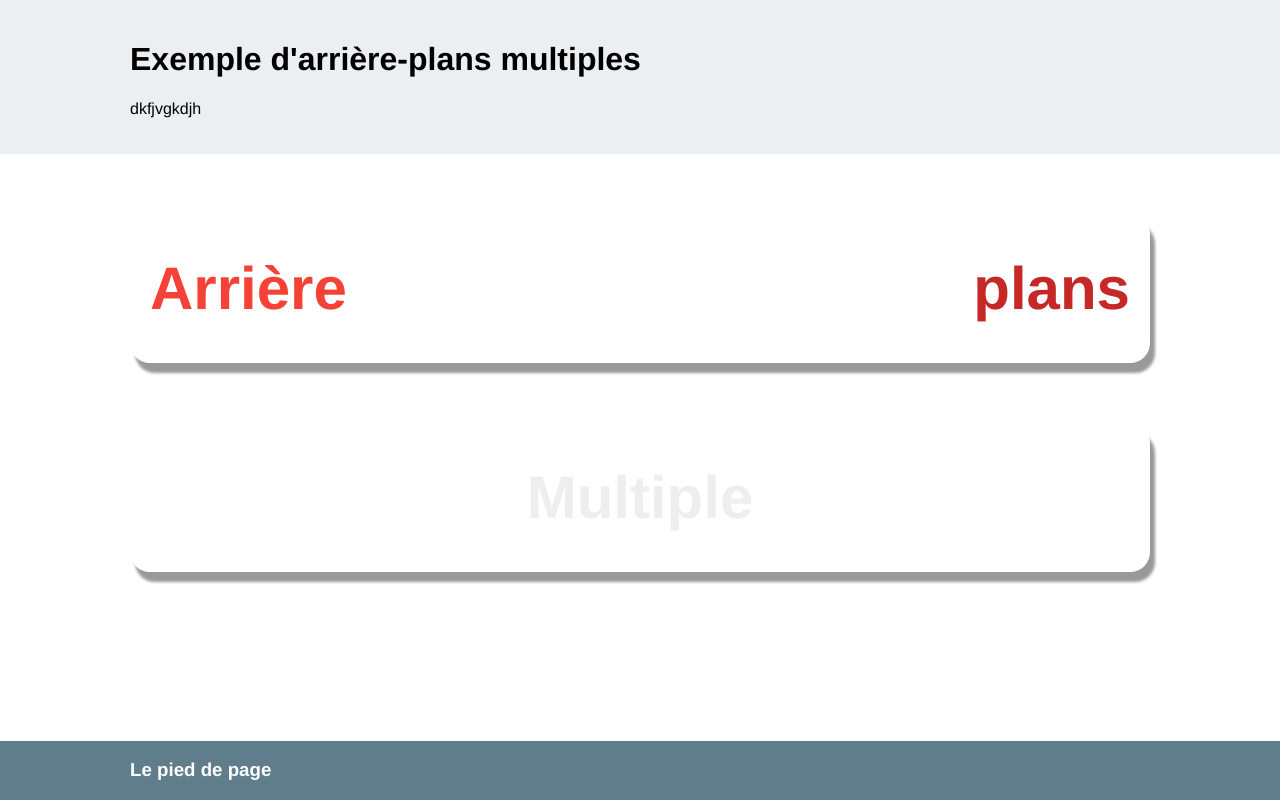
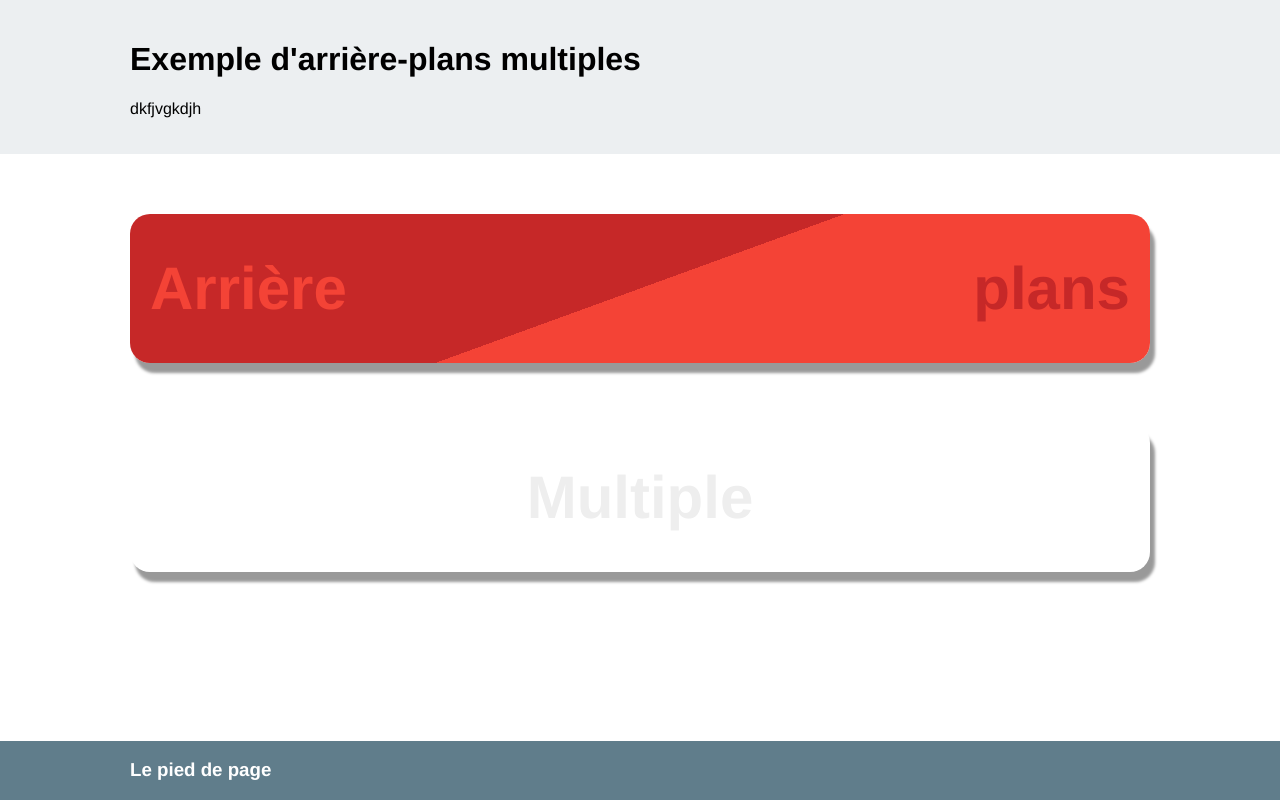
Before and after one commit to loicprovencher/test, a plain HTML site: page index.html in a window 1280 px wide. Drawn offline with Linux system fonts and the light colour scheme.

Commit message:
grH
HDEHr

```diff
--- a/css/styles.css
+++ b/css/styles.css
@@ -104,8 +104,7 @@ header {
         Référence pour le dégradé:
             https://la-cascade.io/les-degrades-css/
     */
-    background-image:
-    linear-gradient(160deg);
+    background: linear-gradient(160deg, #c62828 50%, #f44336 50%);
 
 
 
```
